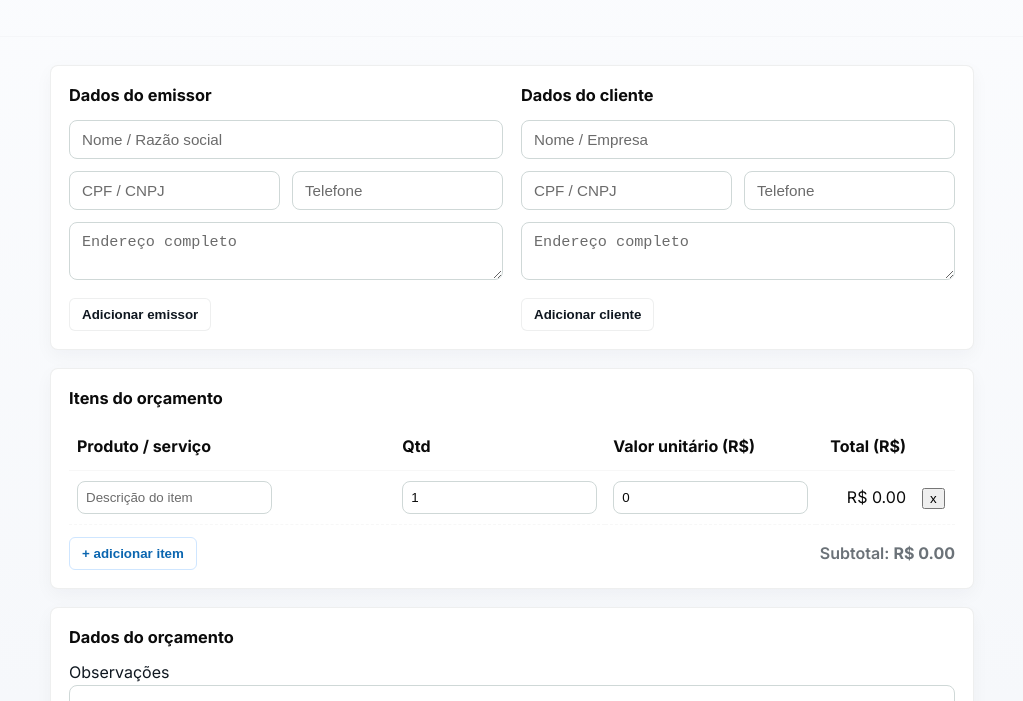
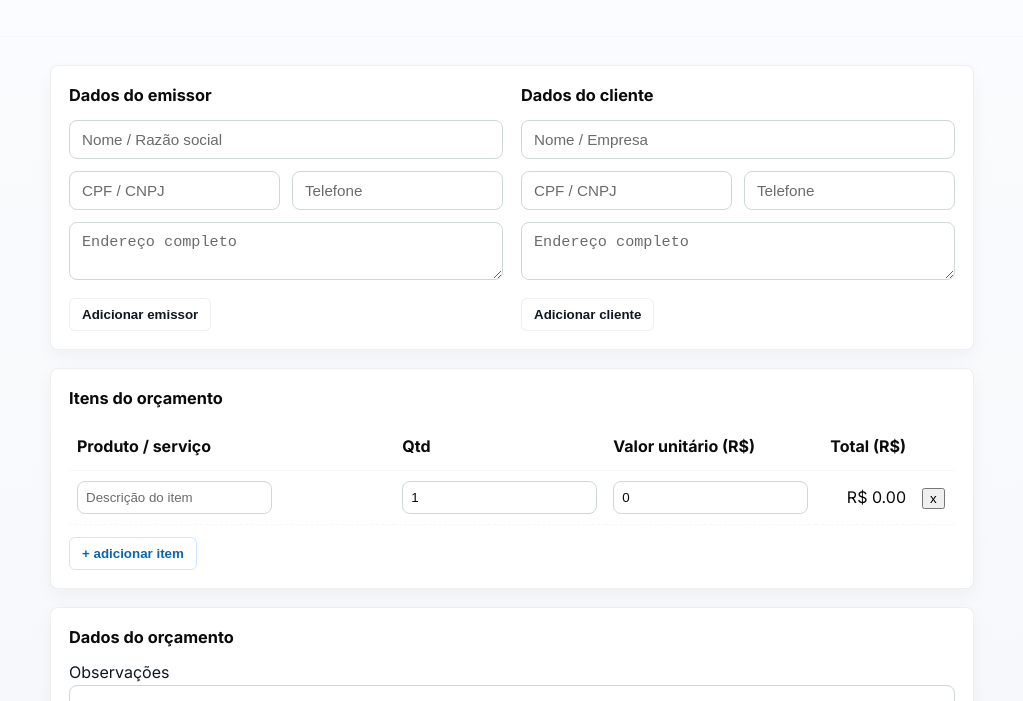
Before and after one commit to officemicrosoft203-collab/geradordeorcamentosSoftPrime, a website: page index.html in a window 1280 px wide. Shown: the part 99-800 px from the top of the page, without its empty margins (128-1151 px from the left). Drawn offline with Linux system fonts and the light colour scheme.

Commit message:
Descrição da mudança

```diff
--- a/index.html
+++ b/index.html
@@ -87,7 +87,7 @@
 
       <div class="row-between">
         <button id="addItemBtn" class="btn btn-add">+ adicionar item</button>
-        <div class="subtotal">Subtotal: <strong>R$ <span id="subtotal">0.00</span></strong></div>
+        <div class=><strong><span id=></span></strong></div>
       </div>
     </section>
 
```
